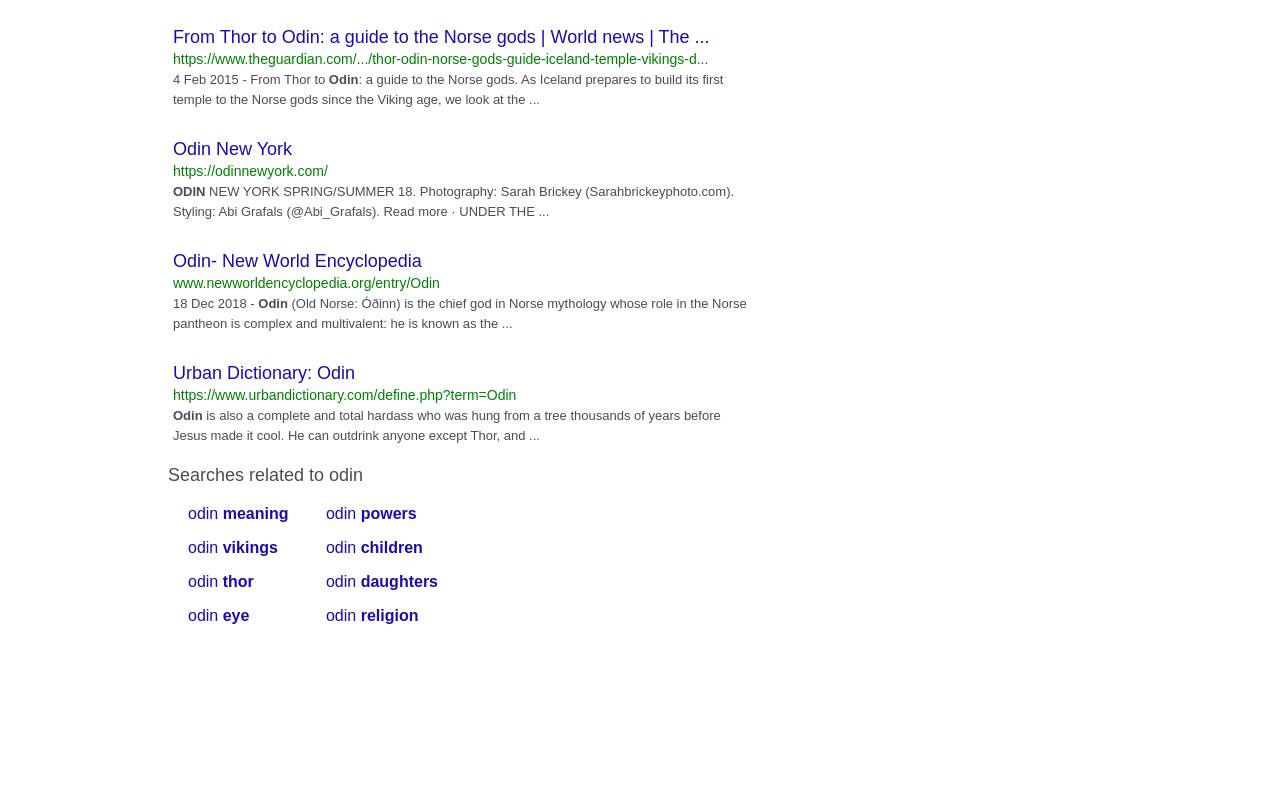
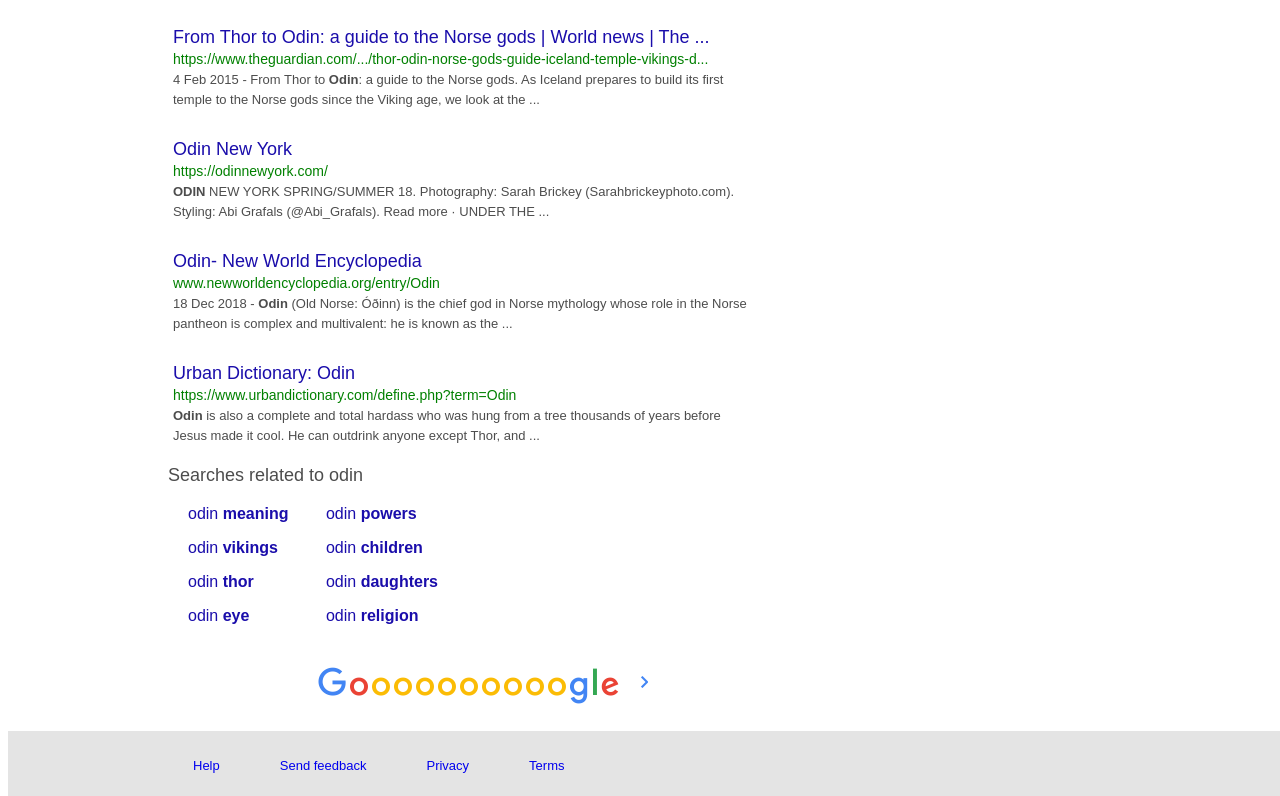
Before and after one commit to dvbridges/odin, a plain HTML site: page google-search/index.html in a window 1280 px wide. Shown: the part 1074-1870 px from the top of the page. Before the commit the page ends 1715 px from the top, so only its background shows below. Drawn offline with Linux system fonts and the light colour scheme.

Commit message:
Google search page finished

```diff
--- a/google-search/index.html
+++ b/google-search/index.html
@@ -206,30 +206,65 @@
         </div>
     </div>
 
+    <div class="tableMargins">
+        <table>
+            <tr>
+                <td style="background-image: url(resources/nav_logo242.png); height: 28px; width: 26px; background-position: -24px 0;"></td>
+            </tr>
+            <tr>
+                <td style="background-image: url(resources/nav_logo242.png); height: 28px; width: 16px; background-position: -54px 0;"></td>
+            </tr>
+            <tr>
+                <td style="background-image: url(resources/nav_logo242.png); height: 28px; width: 16px; background-position: -75px 0;"></td>
+            </tr>
+            <tr>
+                <td style="background-image: url(resources/nav_logo242.png); height: 28px; width: 16px; background-position: -75px 0;"></td>
+            </tr>
+            <tr>
+                <td style="background-image: url(resources/nav_logo242.png); height: 28px; width: 16px; background-position: -75px 0;"></td>
+            </tr>
+            <tr>
+                <td style="background-image: url(resources/nav_logo242.png); height: 28px; width: 16px; background-position: -75px 0;"></td>
+            </tr>
+            <tr>
+                <td style="background-image: url(resources/nav_logo242.png); height: 28px; width: 16px; background-position: -75px 0;"></td>
+            </tr>
+            <tr>
+                <td style="background-image: url(resources/nav_logo242.png); height: 28px; width: 16px; background-position: -75px 0;"></td>
+            </tr>
+            <tr>
+                <td style="background-image: url(resources/nav_logo242.png); height: 28px; width: 16px; background-position: -75px 0;"></td>
+            </tr>
+            <tr>
+                <td style="background-image: url(resources/nav_logo242.png); height: 28px; width: 16px; background-position: -75px 0;"></td>
+            </tr>
+            <tr>
+                <td style="background-image: url(resources/nav_logo242.png); height: 28px; width: 16px; background-position: -75px 0;"></td>
+            </tr>
+            <tr>
+                <td style="background-image: url(resources/nav_logo242.png); height: 36px; width: 16px; background-position: -97px 0;"></td>
+            </tr>
+            <tr>
+                <td style="background-image: url(resources/nav_logo242.png); height: 36px; width: 3px; background-position: -116px 0;"></td>
+            </tr>
+            <tr>
+                <td style="background-image: url(resources/nav_logo242.png); height: 28px; width: 16px; background-position: -122px 0;"></td>
+            </tr>
+            <tr>
+                <td style="background-image: url(resources/nav_logo242.png); height: 28px; width: 23px; background-position: -142px 0;"></td>
+            </tr>
+        </table>
+    </div>
 
-
-    <!--Bottom navigation bar-->
-    <!--
-    <div class="navBar upperFooter">
+    <div class="navBar">
         <ul>
-            <div class="leftNav">
-                <li><a href="">United Kingdom</a></li>
-            </div>
-    </div>
-    <div class="navBar lowerFooter">
-        <ul>
-            <div class="leftNav">
-                <li><a href="https://google.com">Advertising</a></li>
-                <li><a href="https://google.com">Business</a></li>
-            </div>
-            <div class="rightNav">
-                <li><a href="https://google.com">Privacy</a></li>
-                <li><a href="https://google.com">Terms</a></li>
-                <li><a href="https://google.com">Settings</a></li>
-            </div>
+            <li><a href="https://google.com ">Help</a></li>
+            <li><a href="https://google.com ">Send feedback</a></li>
+            <li><a href="https://google.com ">Privacy</a></li>
+            <li><a href="https://google.com ">Terms</a></li>
         </ul>
     </div>
-    -->
+
 </body>
 
 </html>
--- a/google-search/styles/styles.css
+++ b/google-search/styles/styles.css
@@ -72,6 +72,7 @@
     float: right;
     background-color: #4285f4;
     border: 1px solid #4285f4;
+    color: white;
     line-height: 28px;
     font-weight: bold;
     outline: none;
@@ -83,7 +84,6 @@
     text-decoration: none;
     padding-left: 10px;
     padding-right: 10px;
-    color: white;
 }
 
 ul {
@@ -175,45 +175,27 @@
     color: rgba(0, 0, 0, 0.7) !important;
 }
 
-.navBar {
-    margin: 20px;
-    height: 30px;
-    width: 95%;
+.tableMargins {
+    margin-left: 160px;
 }
 
-.leftNav {
+table {
     display: flex;
-    float: left;
-    align-items: center;
+    width: 582px;
+    margin: 24px;
     justify-content: center;
 }
 
-.rightNav {
+tbody {
     display: flex;
-    float: right;
-    align-items: center;
-    justify-content: center;
 }
 
-.upperFooter {
-    position: fixed;
-    margin: 0;
-    height: 40px;
-    line-height: 40px;
+.navBar {
+    overflow: hidden;
+    background-color: #e4e4e4;
+    bottom: 0;
     width: 100%;
-    min-width: 980px;
-    background-color: #f2f2f2;
-    bottom: 40px;
+    height: 55px;
+    line-height: 1;
+    padding: 5px;
 }
-
-.lowerFooter {
-    position: fixed;
-    margin: 0;
-    height: 40px;
-    line-height: 40px;
-    width: 100%;
-    min-width: 980px;
-    background-color: #f2f2f2;
-    bottom: 0;
-    border-top: 1px solid rgb(224, 224, 224);
-}
```
Also changed, not shown: google-search/resources/nav_logo242.png (added).
